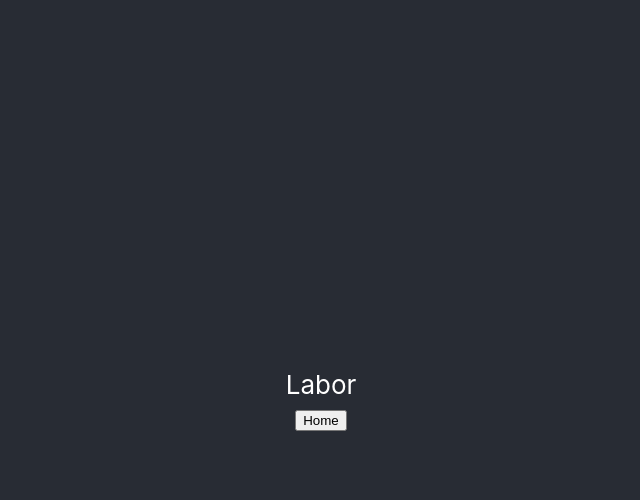
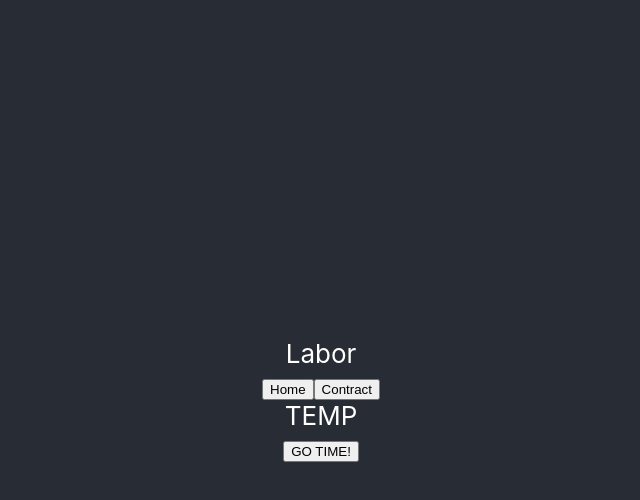
Before and after one commit to claytonweller/contraction-tracker, a React (Create React App) app in the folder web/: page / in a window 1280 px wide. Both pictures are taken after a click on the button "Labor". Shown: the top 500 px of the page, without its empty margins (319-959 px from the left). Built offline with nearby package versions, Linux system fonts and the light colour scheme.

Commit message:
Added routing buttons.
This is how the app will flow when finished.

```diff
--- a/web/src/components/Contraction/index.tsx
+++ b/web/src/components/Contraction/index.tsx
@@ -5,7 +5,7 @@ export default function Contraction(props: { transitionScreen: (screenName?: str
   return (
     <div>
       <div>Contraction</div>
-      <button onClick={props.transitionScreen('home')}>Labor</button>
+      <button onClick={props.transitionScreen('intensity')}>Release</button>
     </div >
   );
 }
--- a/web/src/components/Intensity/index.tsx
+++ b/web/src/components/Intensity/index.tsx
@@ -5,7 +5,7 @@ export default function Intesnity(props: { transitionScreen: (screenName?: strin
   return (
     <div>
       <div>Intesnity</div>
-      <button onClick={props.transitionScreen('home')}>Labor</button>
+      <button onClick={props.transitionScreen('labor')}>Labor</button>
     </div >
   );
 }
--- a/web/src/components/Labor/index.tsx
+++ b/web/src/components/Labor/index.tsx
@@ -6,6 +6,9 @@ export default function Labor(props: { transitionScreen: (screenName?: string) =
     <div>
       <div>Labor</div>
       <button onClick={props.transitionScreen('home')}>Home</button>
+      <button onClick={props.transitionScreen('contraction')}>Contract</button>
+      <div>TEMP</div>
+      <button onClick={props.transitionScreen('go-time')}>GO TIME!</button>
     </div >
   );
 }
```
